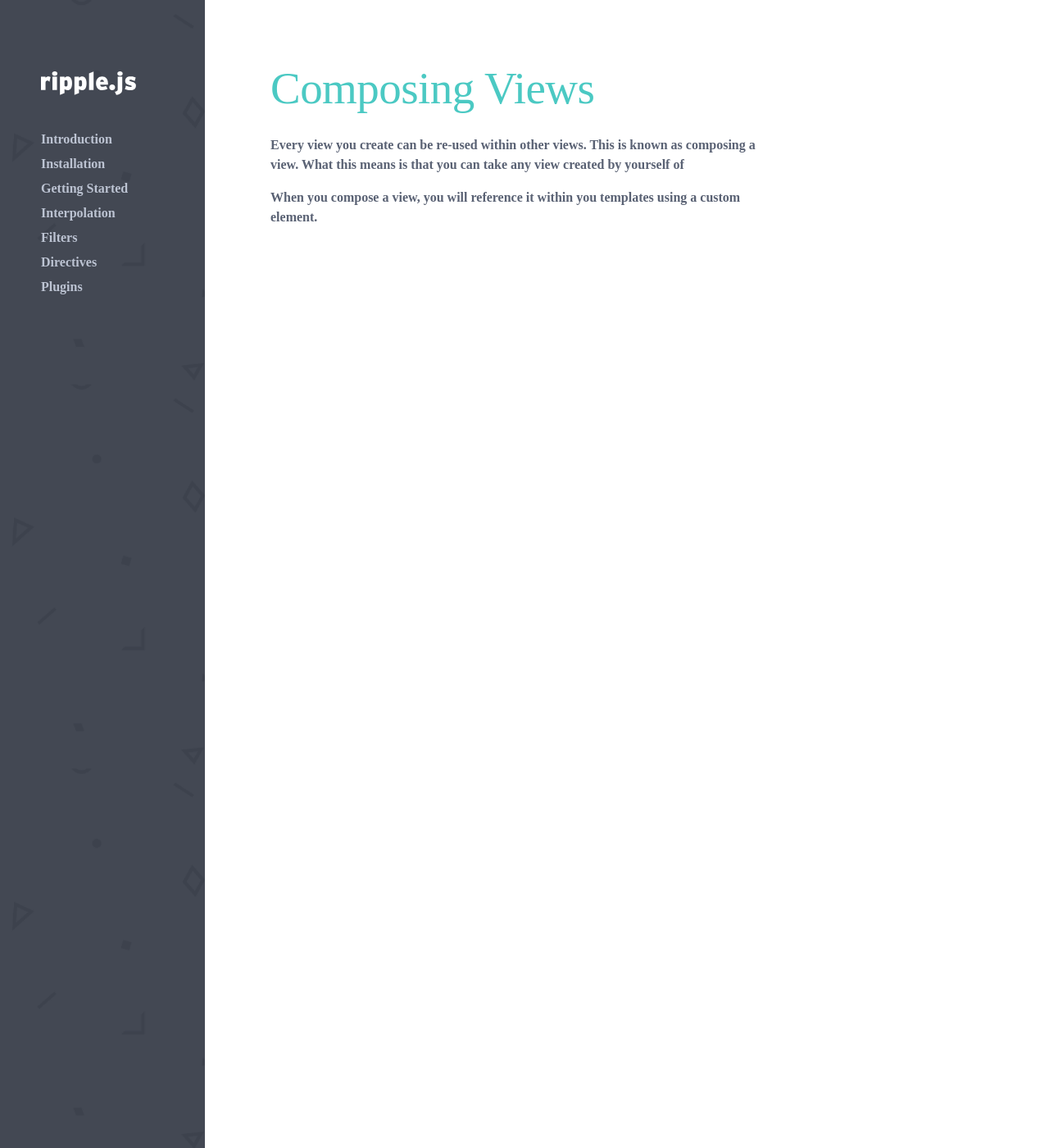
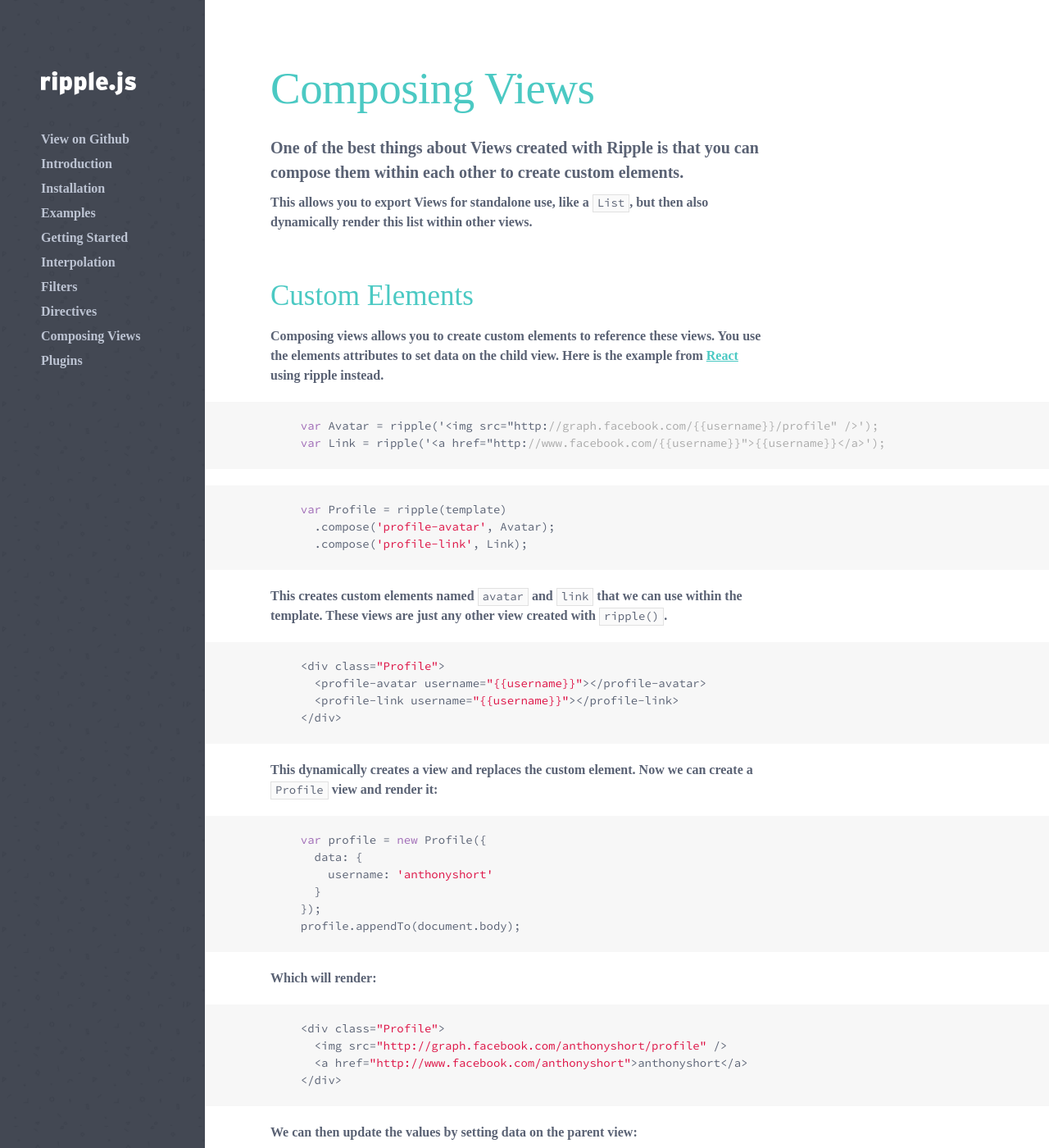
Before and after one commit to ripplejs/ripplejs.github.io, a Jekyll site: the page built from guide/composing-views.markdown, in a window 1280 px wide and 1400 px high. Shown: the whole window at 82% size. Built offline with Jekyll 4.4.1, drawn with Linux system fonts in a browser that asks for light colours; Markdown is read by kramdown in place of the engine named in the settings; some of the changed text lies outside the part shown.

Commit message:
Updated docs

```diff
--- a/_layouts/guide.html
+++ b/_layouts/guide.html
@@ -6,12 +6,15 @@ layout: default
   <div class="Content-nav">
     <a href="/" class="Logo Logo--small">ripple.js</a>
     <nav class="Contents">
+      <a href="https://github.com/ripplejs/ripple">View on Github</a>
       <a href="/guide/">Introduction</a>
       <a href="/guide/installation.html">Installation</a>
+      <a href="/guide/examples.html">Examples</a>
       <a href="/guide/getting-started.html">Getting Started</a>
       <a href="/guide/interpolation.html">Interpolation</a>
       <a href="/guide/filters.html">Filters</a>
       <a href="/guide/directives.html">Directives</a>
+      <a href="/guide/composing-views.html">Composing Views</a>
       <a href="/guide/plugins.html">Plugins</a>
     </nav>
   </div>
--- a/guide/composing-views.markdown
+++ b/guide/composing-views.markdown
@@ -3,6 +3,66 @@ layout: guide
 title: "Composing Views"
 ---
 
-Every view you create can be re-used within other views. This is known as composing a view. What this means is that you can take any view created by yourself of
+<p class="Copy-lead">One of the best things about Views created with Ripple is that you can compose them within each other to create custom elements.</p>
 
-When you compose a view, you will reference it within you templates using a custom element.
+This allows you to export Views for standalone use, like a `List`, but then also dynamically render this list within other views.
+
+## Custom Elements
+
+Composing views allows you to create custom elements to reference these views. You use the elements attributes to set data on the child view. Here is the example from [React](http://facebook.github.io/react/docs/multiple-components.html) using ripple instead.
+
+<pre class="Code" data-language="js">
+  var Avatar = ripple('&lt;img src="http://graph.facebook.com/&#123;&#123;username}}/profile" />');
+  var Link = ripple('&lt;a href="http://www.facebook.com/&#123;&#123;username}}">&#123;&#123;username}}&lt;/a>');
+</pre>
+
+<pre class="Code" data-language="js">
+  var Profile = ripple(template)
+    .compose('profile-avatar', Avatar);
+    .compose('profile-link', Link);
+</pre>
+
+This creates custom elements named `avatar` and `link` that we can use within the template. These views are just any other view created with `ripple()`.
+
+<pre class="Code" data-language="html">
+  &lt;div class="Profile">
+    &lt;profile-avatar username="&#123;&#123;username}}">&lt;/profile-avatar>
+    &lt;profile-link username="&#123;&#123;username}}">&lt;/profile-link>
+  &lt;/div>
+</pre>
+
+This dynamically creates a view and replaces the custom element. Now we can create a `Profile` view and render it:
+
+<pre class="Code" data-language="js">
+  var profile = new Profile({
+    data: {
+      username: 'anthonyshort'
+    }
+  });
+  profile.appendTo(document.body);
+</pre>
+
+Which will render:
+
+<pre class="Code" data-language="html">
+  &lt;div class="Profile">
+    &lt;img src="http://graph.facebook.com/anthonyshort/profile" />
+    &lt;a href="http://www.facebook.com/anthonyshort">anthonyshort&lt;/a>
+  &lt;/div>
+</pre>
+
+We can then update the values by setting data on the parent view:
+
+<pre class="Code" data-language="js">
+  profile.set('username', 'ianstormtaylor');
+</pre>
+
+## Sharing Data
+
+Since we used interpolation in the custom elements `username` attribute, the views will automatically have this value updated whenever the parent changes. This allows you to pass values down the chain of views and have everything in sync and updated automatically.
+
+You can also use static values if you don't need the value to change:
+
+<pre class="Code" data-language="html">
+  &lt;profile-avatar username="anthonyshort">&lt;/profile-avatar>
+</pre>
--- a/guide/examples.markdown
+++ b/guide/examples.markdown
@@ -22,3 +22,7 @@ to load templates rather than scattering them in your HTML.
 ## Like Button
 
 <iframe width="100%" height="300" src="http://jsfiddle.net/anthonyshort/ZA2gQ/6/embedded/result,js,html" frameborder="0"></iframe>
+
+## Iteration
+
+<iframe width="100%" height="500" src="http://jsfiddle.net/anthonyshort/kC45a/3/embedded/result,js,html" frameborder="0"></iframe>
--- a/index.html
+++ b/index.html
@@ -14,7 +14,7 @@ title: Ripple.js - A framework for creating reactive components
   <code class="Hero-install">
     component install ripplejs/ripple
   </code>
-  <a class="Button u-marginRs" href="https://github.com/ripplejs/ripple/releases">Download (v0.3.0)</a>
+  <a class="Button u-marginRs" href="https://github.com/ripplejs/ripple/releases">Download (v0.3.1)</a>
   <a class="Button" href="/guide">Get Started</a>
   <a class="Segment Hero-segment" href="http://segment.io">Built by Segment.io</a>
 </main>
--- a/public/build/build.css
+++ b/public/build/build.css
@@ -3269,6 +3269,11 @@ hr {
 
 
 
+.Copy > p {
+  margin-top: 0;
+  margin-bottom: 10px;
+}
+
 .Copy p code {
   background: rgba(0,0,0,0.02);
   font-size: 14px;
@@ -3296,7 +3301,7 @@ hr {
 
 .Copy h3 {
   margin-top: 30px;
-  margin-bottom: 0;
+  margin-bottom: 10px;
   font-size: 18px;
   font-weight: 700;
 }
@@ -3321,10 +3326,10 @@ hr {
 
 .Code {
   /*border: 3px solid #96E2DE;*/
-  margin: 40px 0;
+  margin: 20px 0;
   max-width: none;
   background: rgba(0, 0, 0, 0.03);
-  padding: 40px 100px;
+  padding: 20px 100px;
   font-size: 14px;
   font-family: "Source Code";
   font-weight: 400;
```
Also changed, not shown: guide/index.markdown (+10 -0 lines), guide/installation.markdown (+7 -7 lines), public/index.css (+8 -3 lines).
